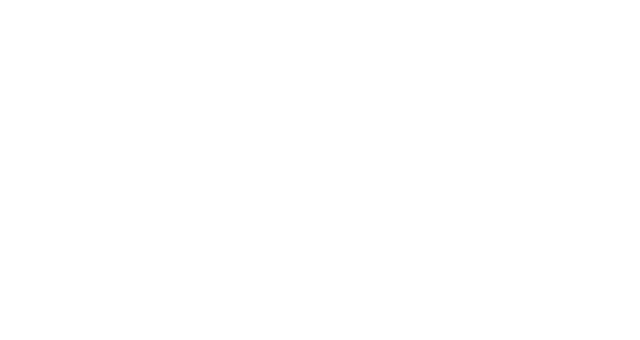
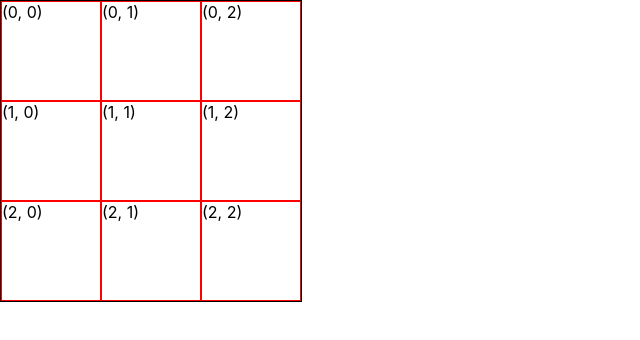
Before and after one commit to Mohammedramadan99/react-tic-tac-toe, a React (Create React App) app: page / in a window 1280 px wide. Shown: the top 340 px of the page, without its empty margins (0-640 px from the left). Built offline with nearby package versions, Linux system fonts and the light colour scheme.

Commit message:
make board rendered By React

```diff
--- a/src/App.css
+++ b/src/App.css
@@ -1,38 +1,15 @@
-.App {
-  text-align: center;
+.board {
+  width: 300px;
+  height: 300px;
+  border: 1px solid black;
+  display: flex;
+  flex-wrap: wrap;
 }
 
-.App-logo {
-  height: 40vmin;
-  pointer-events: none;
+.cell {
+  width: 100px;
+  height: 100px;
+  box-sizing: border-box;
+  border: 1px solid red;
+  flex-shrink: 0;
 }
-
-@media (prefers-reduced-motion: no-preference) {
-  .App-logo {
-    animation: App-logo-spin infinite 20s linear;
-  }
-}
-
-.App-header {
-  background-color: #282c34;
-  min-height: 100vh;
-  display: flex;
-  flex-direction: column;
-  align-items: center;
-  justify-content: center;
-  font-size: calc(10px + 2vmin);
-  color: white;
-}
-
-.App-link {
-  color: #61dafb;
-}
-
-@keyframes App-logo-spin {
-  from {
-    transform: rotate(0deg);
-  }
-  to {
-    transform: rotate(360deg);
-  }
-}
--- a/src/App.js
+++ b/src/App.js
@@ -9,11 +9,14 @@ function App() {
     board: gameBoard,
   });
 
+  console.log(state.board.getBoard());
+
   return (
     <div className="App">
       <div className="board">
-        {state.board.getBoard().map((column, col) => {
-          column.map((cell, row) => {
+        {state.board.getBoard().map((line, row) => {
+          const column = line.map((cell, col) => {
+            console.log(`(${row}, ${col})`);
             return (
               <div
                 key={`(${row}, ${col})`}
@@ -21,10 +24,11 @@ function App() {
                 col={col}
                 className="cell"
               >
-                `(${row}, ${col})`
+                ({row}, {col})
               </div>
             );
           });
+          return column;
         })}
       </div>
     </div>
```
